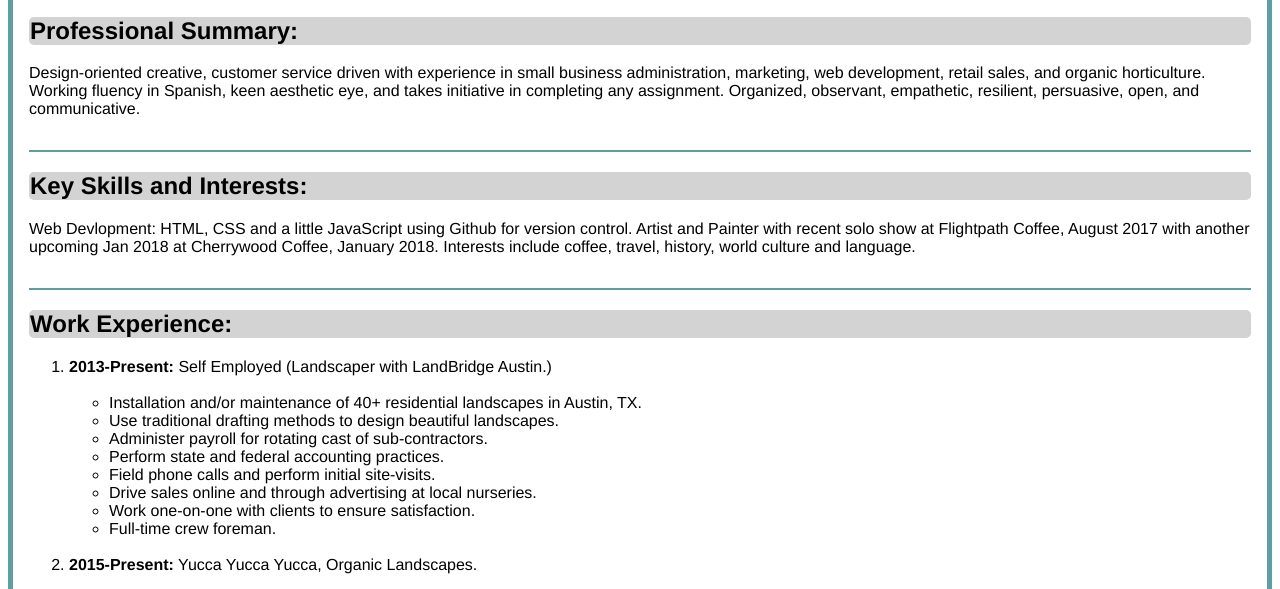
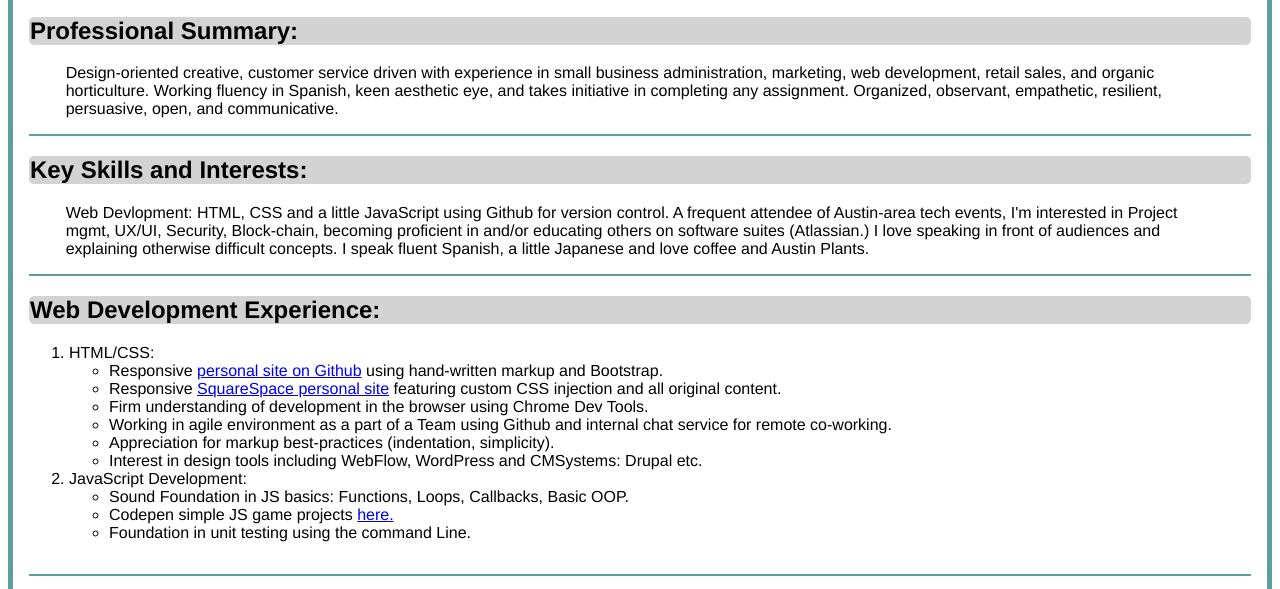
Before and after one commit to rjones1984/Portfolio, a plain HTML site: page resume/index.html in a window 1280 px wide. Shown: the part 185-774 px from the top of the page. Drawn offline with Linux system fonts and the light colour scheme; a web font is replaced by a local one.

Commit message:
more changes resume

```diff
--- a/resume/css/style.css
+++ b/resume/css/style.css
@@ -50,6 +50,10 @@ main {
   clear: left;
 }
 
+p {
+  margin: 0 3%;
+}
+
 section {
   padding-bottom: 1em;
   border-bottom: solid 2px Cadetblue;
--- a/resume/index.html
+++ b/resume/index.html
@@ -30,8 +30,27 @@
     <p>Design-oriented creative, customer service driven with experience in small business administration, marketing, web development, retail sales, and organic horticulture. Working fluency in Spanish, keen aesthetic eye, and takes initiative in completing any assignment. Organized, observant, empathetic, resilient, persuasive, open, and communicative.
     </p></section>
     <section><h2>Key Skills and Interests:</h2>
-    <p>Web Devlopment: HTML, CSS and a little JavaScript using Github for version control. Artist and Painter with recent solo show at Flightpath Coffee, August 2017 with another upcoming Jan 2018 at Cherrywood Coffee, January 2018. Interests include coffee, travel, history, world culture and language.
+    <p>Web Devlopment: HTML, CSS and a little JavaScript using Github for version control. A frequent attendee of Austin-area tech events, I'm interested in Project mgmt, UX/UI, Security, Block-chain, becoming proficient in and/or educating others on software suites (Atlassian.) I love speaking in front of audiences and explaining otherwise difficult concepts. I speak fluent Spanish, a little Japanese and love coffee and Austin Plants.
     </p></section>
+    <section><h2>Web Development Experience:</h2>
+      <ol>
+        <li>HTML/CSS:</li>
+          <ul>
+            <li>Responsive <a href="https://rjones1984.github.io" target="_blank">personal site on Github</a> using hand-written markup and Bootstrap.</li>
+            <li>Responsive <a href="https://www.reeddouglasjones.com" target="_blank">SquareSpace personal site</a> featuring custom CSS injection and all original content.</li>
+            <li>Firm understanding of development in the browser using Chrome Dev Tools.</li>
+            <li>Working in agile environment as a part of a Team using Github and internal chat service for remote co-working.</li>
+            <li>Appreciation for markup best-practices (indentation, simplicity).</li>
+            <li>Interest in design tools including WebFlow, WordPress and CMSystems: Drupal etc.</li>
+          </ul>
+        <li>JavaScript Development:</li>
+          <ul>
+            <li>Sound Foundation in JS basics: Functions, Loops, Callbacks, Basic OOP.</li>
+            <li>Codepen simple JS game projects <a href="https://codepen.io/rjones1984/pens/public/" target="_blank">here.</a></li>
+            <li>Foundation in unit testing using the command Line.</li>
+          </ul>
+      </ol>
+    </section>
     <section><h2>Work Experience:</h2>
     <ol>
       <li><b>2013-Present:</b> Self Employed (Landscaper with LandBridge Austin.)</li><br>
```
